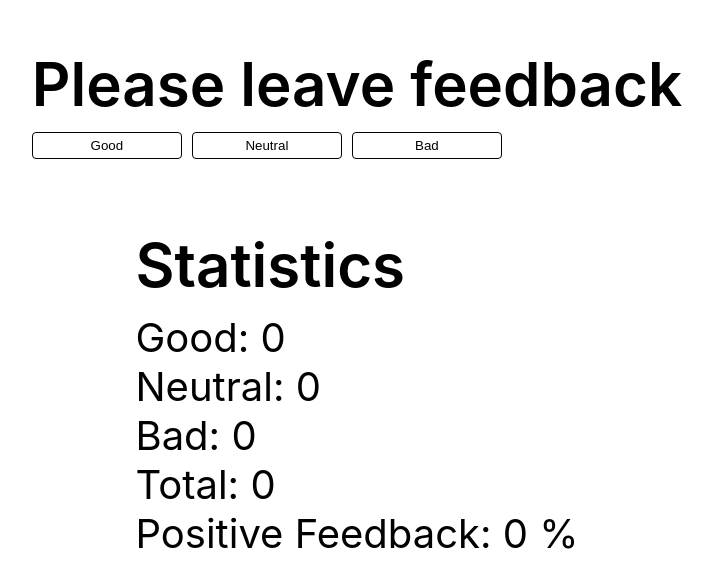
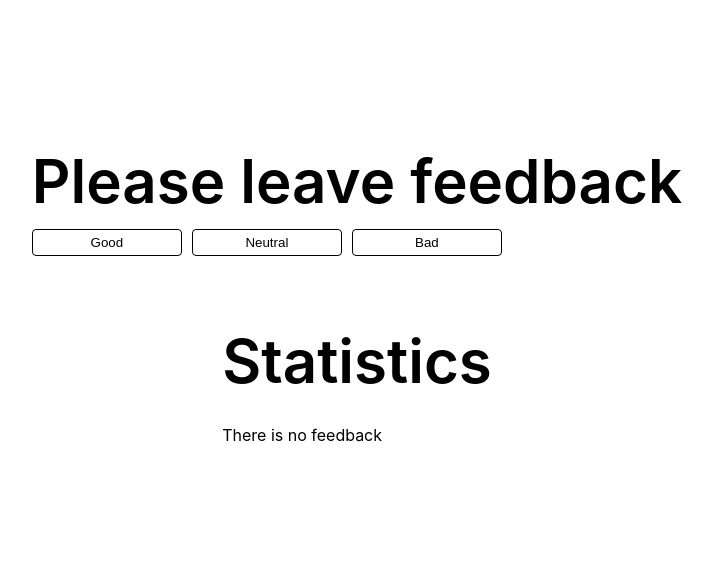
Before and after one commit to sylwiabruszewska/goit-react-hw-02-feedback, a React (Create React App) app: page / in a window 1280 px wide. Shown: the part 112-700 px from the top of the page, without its empty margins (283-995 px from the left). Built offline with nearby package versions, Linux system fonts and the light colour scheme.

Commit message:
create Notification component for message when no feedback

```diff
--- a/src/components/App.jsx
+++ b/src/components/App.jsx
@@ -3,6 +3,7 @@ import { Component } from 'react';
 import Section from './Section';
 import Statistics from './Statistics';
 import FeedbackOptions from './FeedbackOptions';
+import Notification from './Notification';
 
 const StyledApp = styled.div`
   height: 100vh;
@@ -41,6 +42,7 @@ export default class App extends Component {
 
   render() {
     const { good, neutral, bad } = this.state;
+    const totalFeedback = this.countTotalFeedback();
 
     return (
       <StyledApp>
@@ -51,13 +53,17 @@ export default class App extends Component {
           />
         </Section>
         <Section title="Statistics">
+          {totalFeedback ? (
             <Statistics
               good={good}
               neutral={neutral}
               bad={bad}
               total={this.countTotalFeedback()}
               positivePercentage={this.countPositiveFeedbackPercentage()}
-          ></Statistics>
+            />
+          ) : (
+            <Notification message="There is no feedback" />
+          )}
         </Section>
       </StyledApp>
     );
--- /dev/null
+++ b/src/components/Notification.jsx
@@ -0,0 +1,9 @@
+import styled from 'styled-components';
+
+const StyledNotification = styled.p`
+  font-size: 16px;
+`;
+
+export default function Notification({ message }) {
+  return <StyledNotification>{message}</StyledNotification>;
+}
```
Lines whose indentation alone changed are shown as unchanged.
